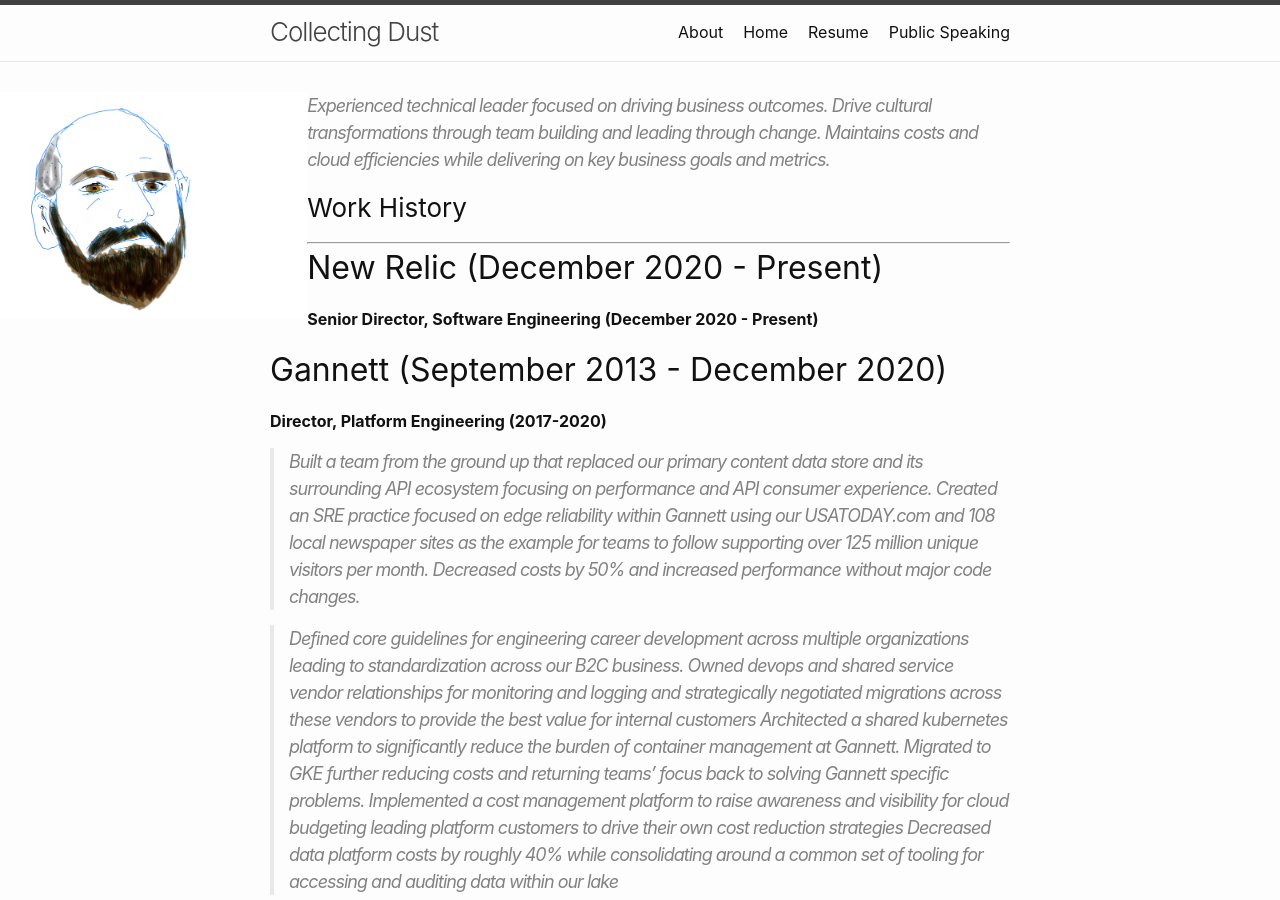
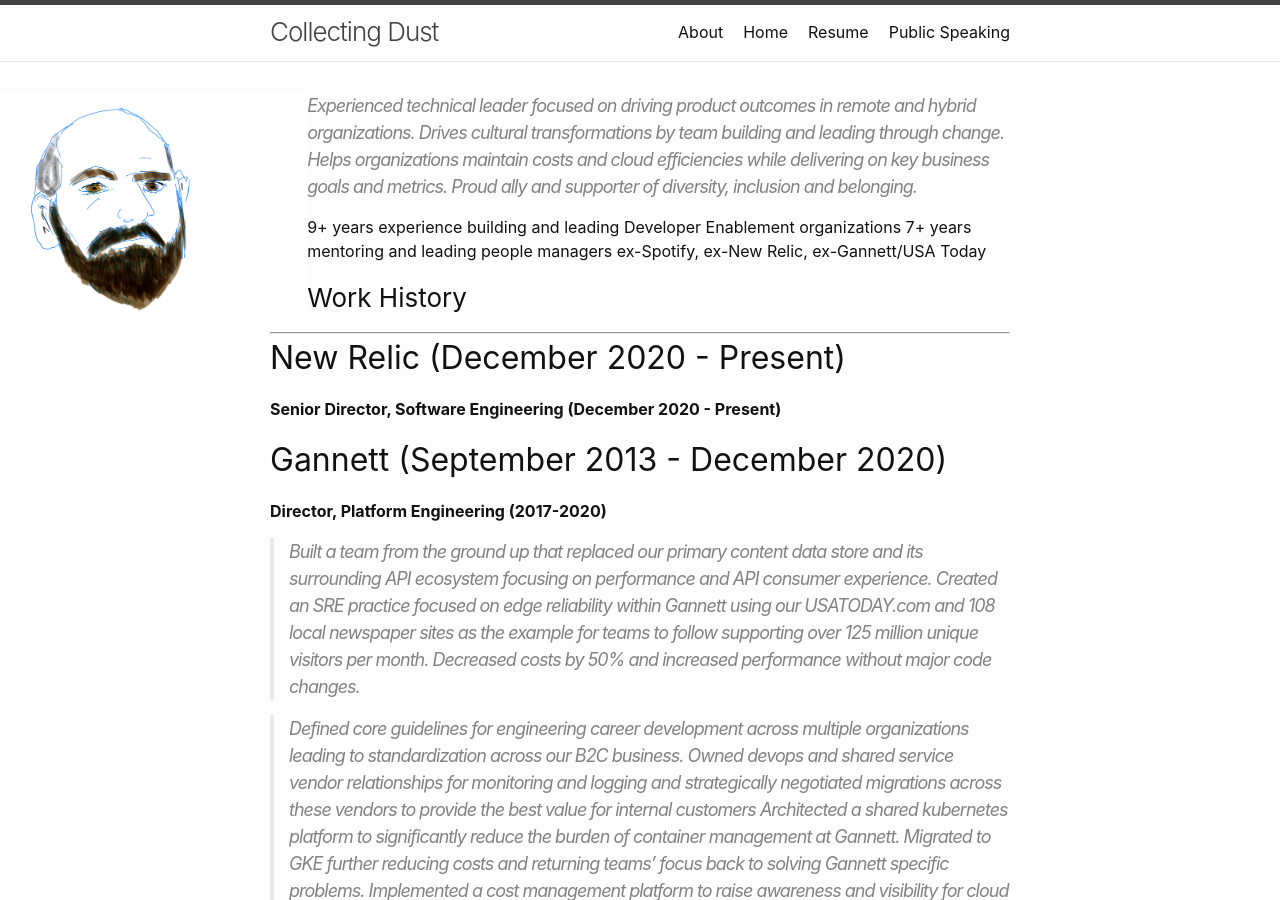
Before and after one commit to fhanson/fhanson.github.io, a Jekyll site: the page built from resume.markdown, in a window 1280 px wide and 900 px high. Built offline with Jekyll 4.4.1, drawn with Linux system fonts in a browser that asks for light colours.

Commit message:
Update resume.markdown

```diff
--- a/resume.markdown
+++ b/resume.markdown
@@ -3,7 +3,11 @@ title: Resume
 layout: page
 title_hidden: true
 ---
-> Experienced technical leader focused on driving business outcomes. Drive cultural transformations through team building and leading through change. Maintains costs and cloud efficiencies while delivering on key business goals and metrics.
+> Experienced technical leader focused on driving product outcomes in remote and hybrid organizations. Drives cultural transformations by team building and leading through change. Helps organizations maintain costs and cloud efficiencies while delivering on key business goals and metrics. Proud ally and supporter of diversity, inclusion and belonging.
+
+9+ years experience building and leading Developer Enablement organizations
+7+ years mentoring and leading people managers
+ex-Spotify, ex-New Relic, ex-Gannett/USA Today
 
 
 
```
